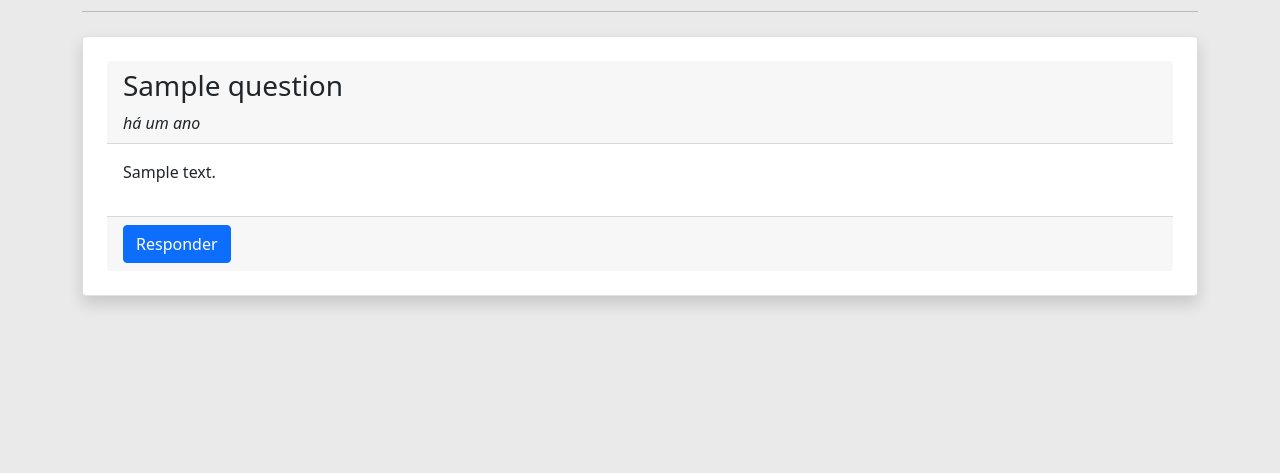
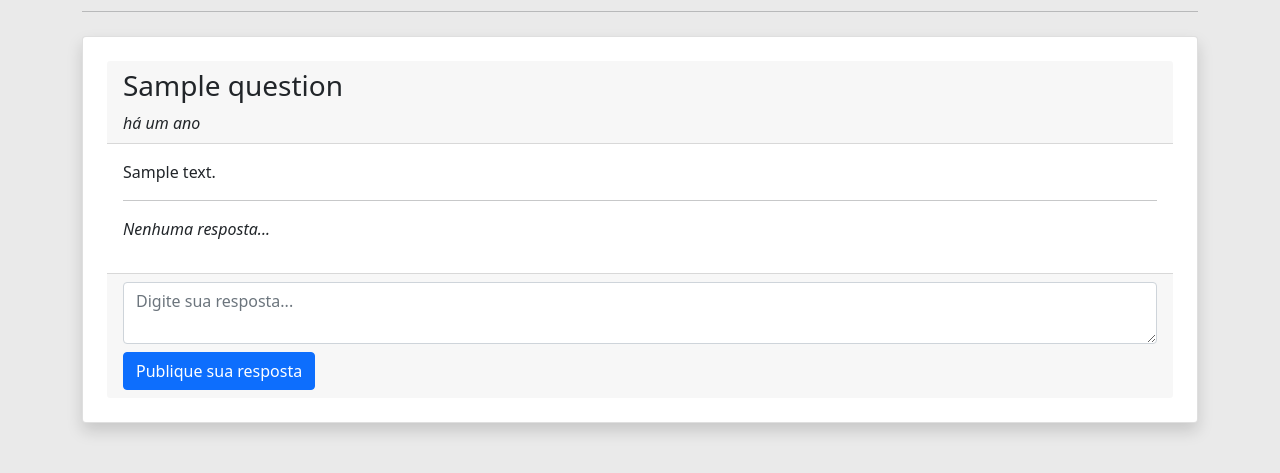
Before and after one commit to BrHCastro/projeto_perguntas, a Node server app: page /viewquestion/1 in a window 1280 px wide. Shown: the part 173-646 px from the top of the page. Run offline with Node 20, Linux system fonts and the light colour scheme; tables that the repository leaves empty hold one stand-in row (values such as "Sample post"); some libraries are stand-ins or nearby versions.

Commit message:
Formulário de resposta

```diff
--- a/views/question.ejs
+++ b/views/question.ejs
@@ -13,9 +13,14 @@
         </div>
         <div class="card-body">
             <p><%= question.description %></p>
+            <hr>
+            <p><i>Nenhuma resposta...</i></p>
         </div>
         <div class="card-footer">
-            <button class="btn btn-primary">Responder</button>
+            <form action="#" method="post">
+                <textarea class="form-control" name="answer" placeholder="Digite sua resposta..."></textarea>
+                <button type="submit" class="btn btn-primary mt-2">Publique sua resposta</button>
+            </form>
         </div>
     </div>
 </div>
```
